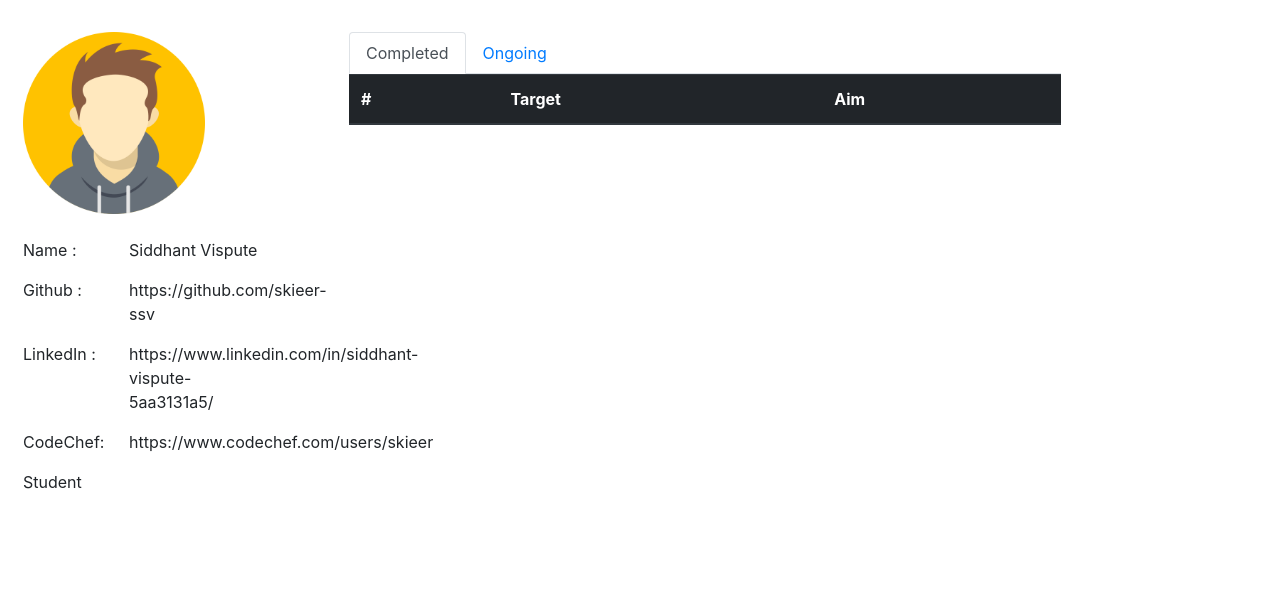
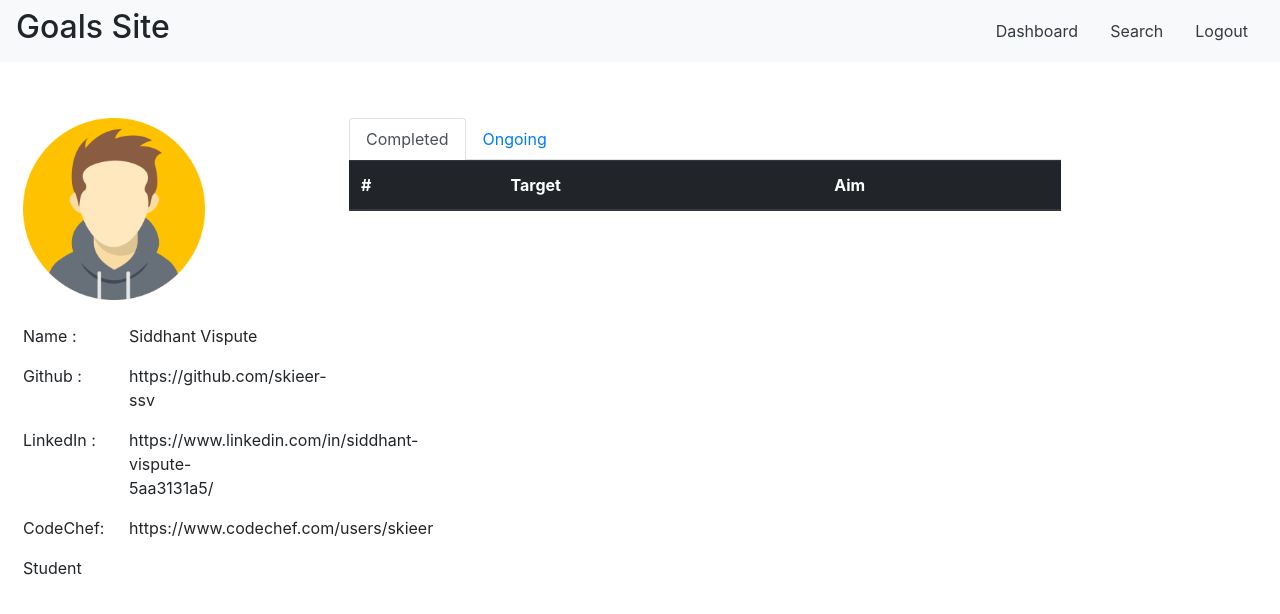
Before and after one commit to skieer-ssv/my_goals, a PHP site: page /user_profile.php?uid=1 in a window 1280 px wide. Shown: the top 614 px of the page. Run offline with PHP 8.4, Linux system fonts and the light colour scheme; data comes from the database, SQL or seed files in the repository; a stand-in replaces the project's code that opens the database connection; lists and menus that the app fills with data are empty; some libraries are stand-ins or nearby versions.

Commit message:
done : finished fullstack of both pages

```diff
--- a/user_profile.php
+++ b/user_profile.php
@@ -53,7 +53,31 @@ else
 
     </head>
     <body>
-        <div class="container col-12 pt-4">
+
+    <!-- The fixed navbar will overlay your other content, unless you add padding to the bottom of the <body>. Tip: By default, the navbar is 50px high.  -->
+<nav class="navbar navbar-expand-lg navbar-light bg-light ">
+
+   <button class="navbar-toggler" type="button" data-toggle="collapse" data-target="#navbarSupportedContent" aria-controls="navbarSupportedContent" aria-expanded="false" aria-label="Toggle navigation">
+   <span class="navbar-toggler-icon"></span>
+   </button>
+   <div class="collapse navbar-collapse" id="navbarSupportedContent">
+      <div class="navbar-nav mr-auto">
+		  <h2>Goals Site</h2>
+         </div>
+      <form class="form-inline my-2 my-lg-0">
+
+		  <div class="nav-item active">
+            <a class="nav-link text-dark" href="dash.php">Dashboard <span class="sr-only">(current)</span></a>
+         </div>
+
+		  <div class="nav-item">
+            <a class="nav-link text-dark" href="search.php">Search</a>
+         </div >
+		 <a class="nav-link text-dark" href="include/logout.inc.php">Logout</a>
+      </form>
+   </div>
+</nav>
+        <div class="container col-12 mt-4 pt-4">
             <div class="row pt-2 pl-2">
                 <div class="col-md-3 col-12">
                     <div id='img' class="row">
```
Also changed, not shown: search.php (+46 -12 lines).
